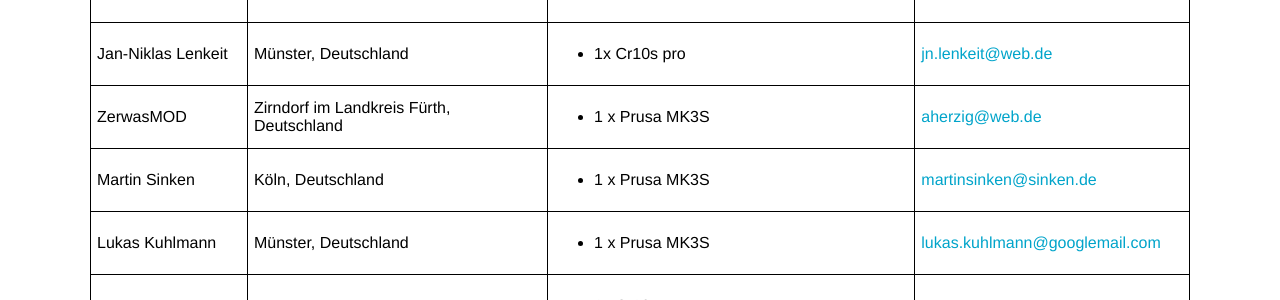
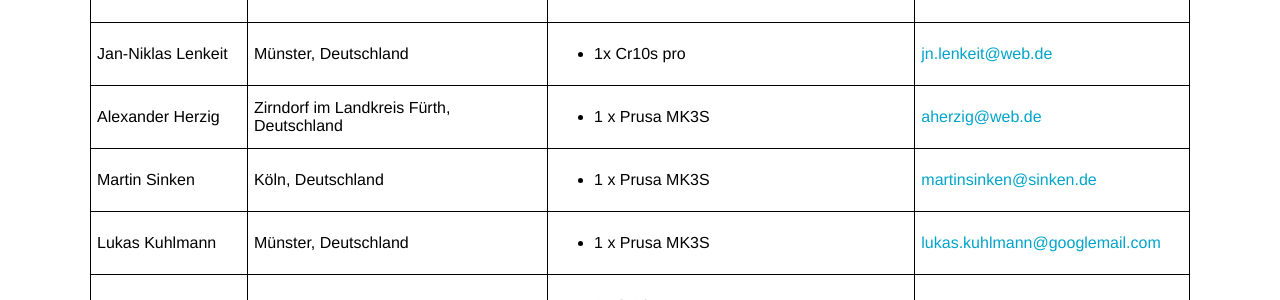
Before and after one commit to CloudCannon/hydra-jekyll-template, a Jekyll site: the page built from en/index.html, in a window 1280 px wide and 900 px high, scrolled down 4235 px. Shown: the part 152-452 px from the top of the window. Built offline with Jekyll 4.4.1, drawn with Linux system fonts in a browser that asks for light colours.

Commit message:
ADD entryFix entry

```diff
--- a/_data/makers.yml
+++ b/_data/makers.yml
@@ -236,7 +236,7 @@
     - 1x Cr10s pro
   contact: '<a href="jn.lenkeit@web.de">jn.lenkeit@web.de</a>'
 
-- name: ZerwasMOD
+- name: Alexander Herzig
   country: Deutschland
   # State / region is optional
   state:
```
